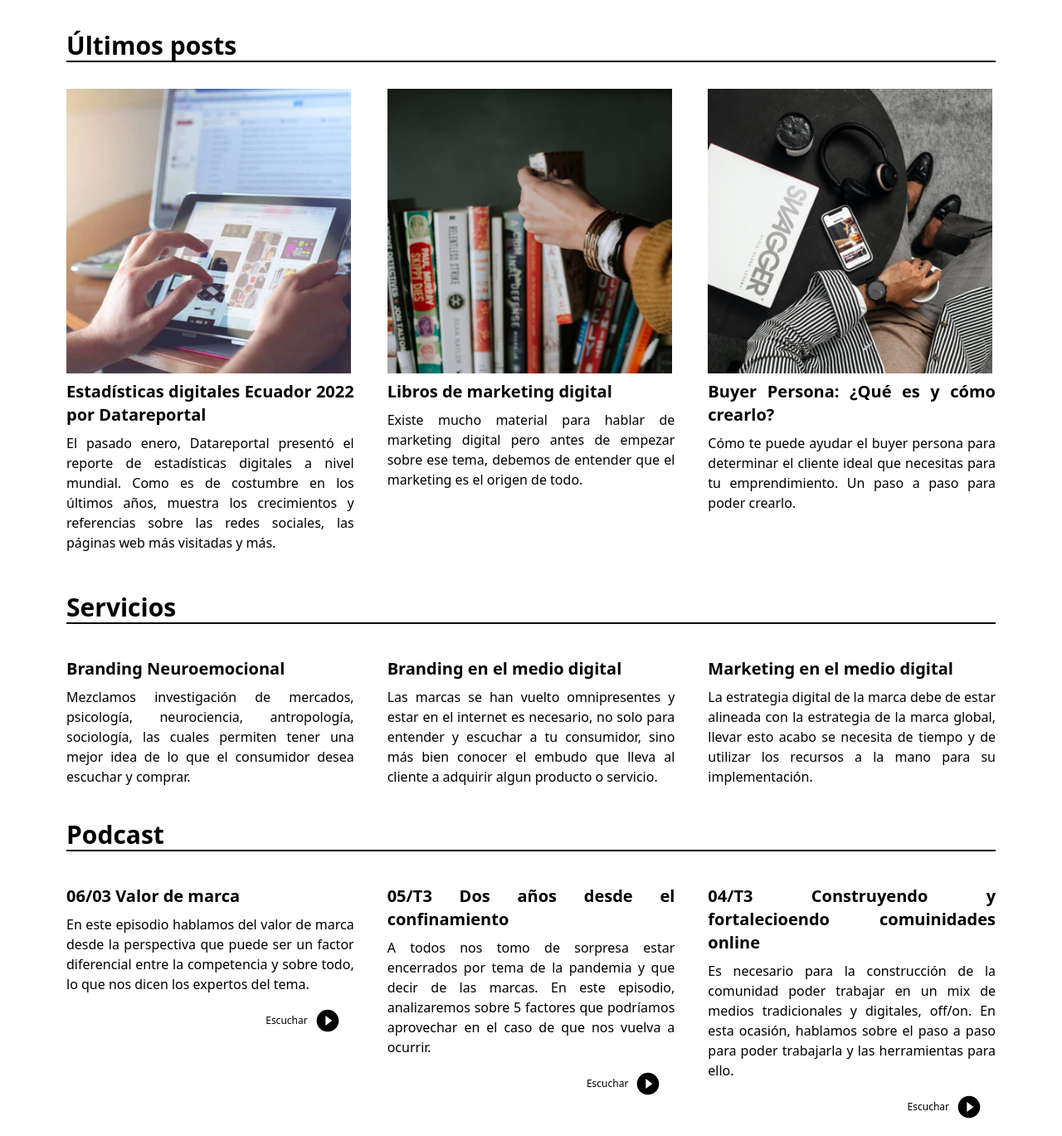
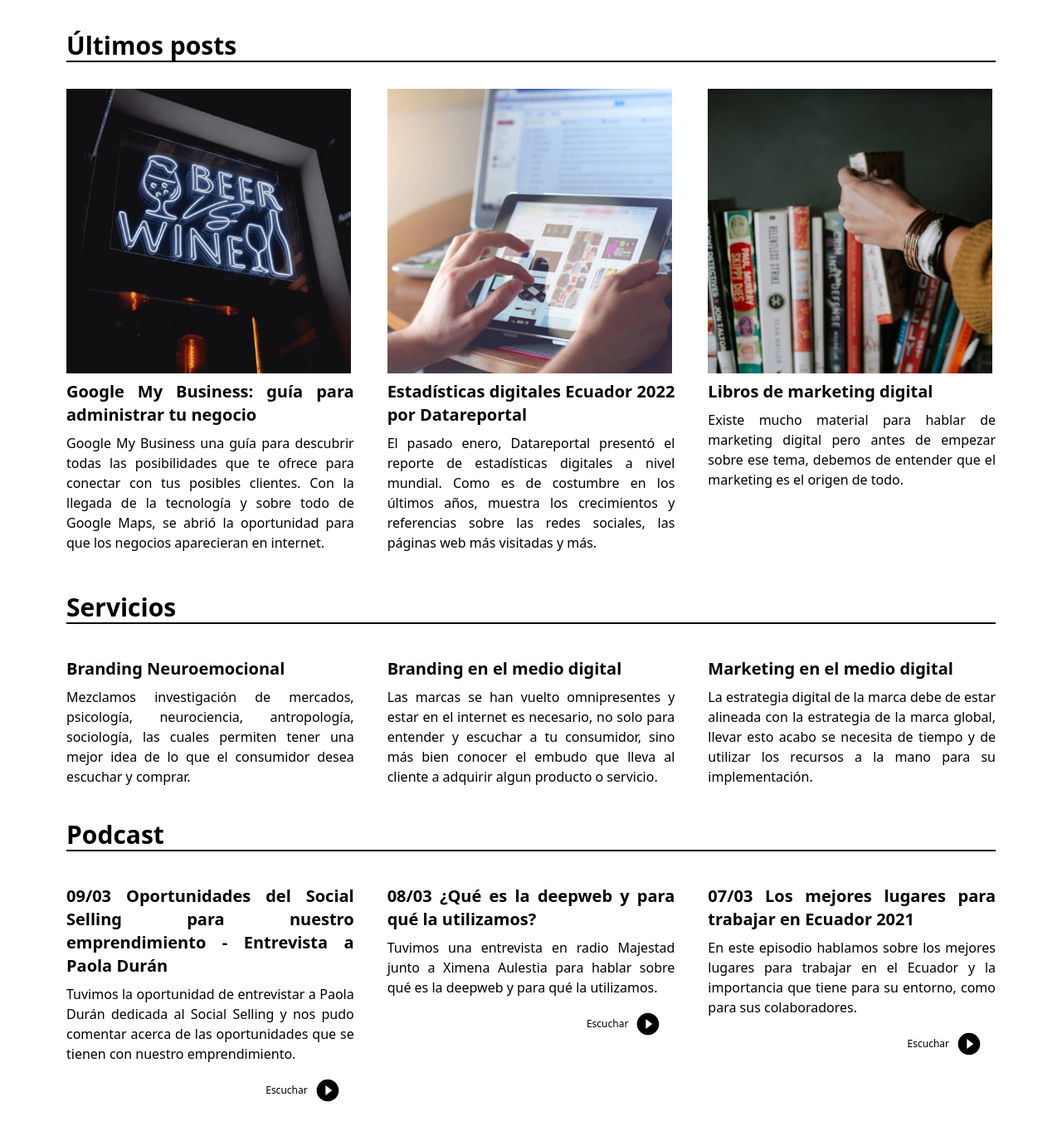
Before and after one commit to seosemec/hablemosdemarcas-homepage, a website built with Vite: page src/index.pug in a window 1280 px wide. Shown: the part 539-1908 px from the top of the page at 83% size. Built offline with nearby package versions, Linux system fonts and the light colour scheme.

Commit message:
Update post and podcasts

```diff
--- a/src/index.pug
+++ b/src/index.pug
@@ -83,6 +83,11 @@ html(lang="es")
     section.posts-section.pt-10
       h3.section__tille Últimos posts
       .post__preview__list
+        a(href="https://www.hablemosdemarcas.com/google-my-business-guia/").post__preview
+          picture
+            img(src="static/images/google_mybusiness_low-500x500.jpg", alt="Letrero de Beer and Wine", width="343", height="343")
+          .post_tittle Google My Business: guía para administrar tu negocio
+          .post_description Google My Business una guía para descubrir todas las posibilidades que te ofrece para conectar con tus posibles clientes. Con la llegada de la tecnología y sobre todo de Google Maps, se abrió la oportunidad para que los negocios aparecieran en internet.
         a(href="https://www.hablemosdemarcas.com/estadisticas-digitales-ecuador-2022/").post__preview
           picture
             img(src="static/images/estadisticas_digitales_web-768x768.jpeg", alt="Sala work from home", width="343", height="343")
@@ -93,11 +98,6 @@ html(lang="es")
             img(src="static/images/libros_mkt_digital_post_reduce-2-768x768.jpeg", alt="Mano agarrando libros en repisa", width="343", height="343")
           .post_tittle Libros de marketing digital
           .post_description Existe mucho material para hablar de marketing digital pero antes de empezar sobre ese tema, debemos de entender que el marketing es el origen de todo.
-        a(href="https://www.hablemosdemarcas.com/que-es-buyer-persona-y-como-crearlo/").post__preview
-          picture
-            img(src="static/images/buyer_persona_web-768x768.jpeg", alt="Persona trabajando mientras toma cafe y lee", width="343", height="343")
-          .post_tittle Buyer Persona: ¿Qué es y cómo crearlo?
-          .post_description Cómo te puede ayudar el buyer persona para determinar el cliente ideal que necesitas para tu emprendimiento. Un paso a paso para poder crearlo.
     section.services-section
       h3.section__tille Servicios
       .services__preview__list
@@ -114,25 +114,25 @@ html(lang="es")
       h3.section__tille Podcast
       .podcasts__preview__list
         .podcast_preview
-          .podcast_tittle 06/03 Valor de marca
-          .podcast_description En este episodio hablamos del valor de marca desde la perspectiva que puede ser un factor diferencial entre la competencia y sobre todo, lo que nos dicen los expertos del tema.
-          a(href="https://open.spotify.com/episode/2LqUbmPdnxn4bBA0wnyVWp", aria-label="Escuchar Podcast").podcast_button
+          .podcast_tittle 09/03 Oportunidades del Social Selling para nuestro emprendimiento - Entrevista a Paola Durán
+          .podcast_description Tuvimos la oportunidad de entrevistar a Paola Durán dedicada al Social Selling y nos pudo comentar acerca de las oportunidades que se tienen con nuestro emprendimiento.
+          a(href="https://open.spotify.com/episode/6czW57lfcqE7ulFBOVo12D", aria-label="Escuchar Podcast").podcast_button
             span Escuchar
             svg(xmlns='http://www.w3.org/2000/svg', height='24px', viewbox='0 0 24 24', width='24px', fill='#000000')
               path(d='M0 0h24v24H0V0z', fill='none')
               path(d='M12 2C6.48 2 2 6.48 2 12s4.48 10 10 10 10-4.48 10-10S17.52 2 12 2zm-2 14.5v-9l6 4.5-6 4.5z')
         .podcast_preview
-          .podcast_tittle 05/T3 Dos años desde el confinamiento
-          .podcast_description A todos nos tomo de sorpresa estar encerrados por tema de la pandemia y que decir de las marcas. En este episodio, analizaremos sobre 5 factores que podríamos aprovechar en el caso de que nos vuelva a ocurrir.
-          a(href="https://open.spotify.com/episode/1NVwXrjSOveYAbrTcGuprQ", aria-label="Escuchar Podcast").podcast_button
+          .podcast_tittle 08/03 ¿Qué es la deepweb y para qué la utilizamos?
+          .podcast_description Tuvimos una entrevista en radio Majestad junto a Ximena Aulestia para hablar sobre qué es la deepweb y para qué la utilizamos.
+          a(href="https://open.spotify.com/episode/08308zLxhPSIMHDU1YoViy", aria-label="Escuchar Podcast").podcast_button
             span Escuchar
             svg(xmlns='http://www.w3.org/2000/svg', height='24px', viewbox='0 0 24 24', width='24px', fill='#000000')
               path(d='M0 0h24v24H0V0z', fill='none')
               path(d='M12 2C6.48 2 2 6.48 2 12s4.48 10 10 10 10-4.48 10-10S17.52 2 12 2zm-2 14.5v-9l6 4.5-6 4.5z')
         .podcast_preview
-          .podcast_tittle 04/T3 Construyendo y fortalecioendo comuinidades online
-          .podcast_description Es necesario para la construcción de la comunidad poder trabajar en un mix de medios tradicionales y digitales, off/on. En esta ocasión, hablamos sobre el paso a paso para poder trabajarla y las herramientas para ello.
-          a(href="https://open.spotify.com/episode/5lfhiPYzuFYKfHefrhzNLZ", aria-label="Escuchar Podcast").podcast_button
+          .podcast_tittle 07/03 Los mejores lugares para trabajar en Ecuador 2021
+          .podcast_description En este episodio hablamos sobre los mejores lugares para trabajar en el Ecuador y la importancia que tiene para su entorno, como para sus colaboradores.
+          a(href="https://open.spotify.com/episode/6dyBuz8MFBA6pxZgFhCzfW", aria-label="Escuchar Podcast").podcast_button
             span Escuchar
             svg(xmlns='http://www.w3.org/2000/svg', height='24px', viewbox='0 0 24 24', width='24px', fill='#000000')
               path(d='M0 0h24v24H0V0z', fill='none')
```
Also changed, not shown: build/_dist/index.html, build/_dist/static/images/google_mybusiness_low-500x500.jpg (added), src/static/images/google_mybusiness_low-500x500.jpg (added), 2 other files.
